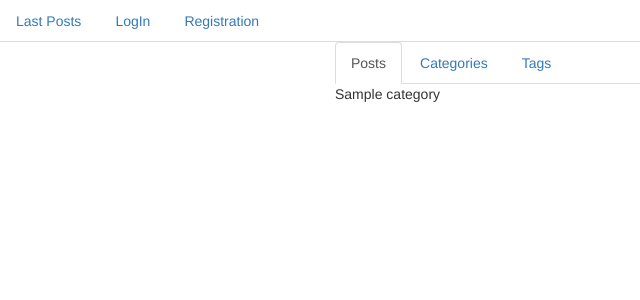
After one commit to skripka696/blog, a Django app: a page that uses blog/templates/base.html in a window 1280 px wide. The commit adds this page. Shown: the top 300 px of the page, without its empty margins (0-640 px from the left). Run offline with Django 3.2, Linux system fonts and the light colour scheme; tables that the repository leaves empty hold one stand-in row (values such as "Sample post"); some libraries are stand-ins or nearby versions.

Commit message:
add templates and some changes

```diff
--- a/blog/blog/settings.py
+++ b/blog/blog/settings.py
@@ -58,7 +58,7 @@ ROOT_URLCONF = 'blog.urls'
 TEMPLATES = [
     {
         'BACKEND': 'django.template.backends.django.DjangoTemplates',
-        'DIRS': [],
+        'DIRS': [BASE_DIR + '/templates/'],
         'APP_DIRS': True,
         'OPTIONS': {
             'context_processors': [
--- a/blog/blog/urls.py
+++ b/blog/blog/urls.py
@@ -19,5 +19,6 @@ from django.contrib import admin
 
 urlpatterns = [
     url(r'^admin/', admin.site.urls),
-    url(r'^', include('user_profile.urls'))
+    url(r'^', include('user_profile.urls')),
+    url(r'^', include('post.urls'))
 ]
--- a/blog/post/models.py
+++ b/blog/post/models.py
@@ -4,7 +4,7 @@ from django.contrib.contenttypes.fields import GenericForeignKey
 from django.contrib.contenttypes.models import ContentType
 
 
-class Category(models.Model):
+class Category(MPTTModel):
     name = models.CharField(max_length=50)
     parent = TreeForeignKey('self', null=True, blank=True,
                             related_name="children", db_index=True)
@@ -12,9 +12,15 @@ class Category(models.Model):
     class MPTTMeta:
         order_insertion_by = ['name']
 
+    def __str__(self):
+        return self.name
+
 
 class Tag(models.Model):
     title = models.CharField(max_length=100)
+
+    def __str__(self):
+        return self.title
 
 
 class Post(models.Model):
@@ -24,8 +30,11 @@ class Post(models.Model):
     category = models.ForeignKey(Category)
     tag = models.ManyToManyField(Tag)
 
+    def __str__(self):
+        return self.title
 
-class Comment(models.Model):
+
+class Comment(MPTTModel):
     title = models.CharField(max_length=100)
     parent = TreeForeignKey('self', null=True, blank=True,
                             related_name="children", db_index=True)
@@ -35,3 +44,6 @@ class Comment(models.Model):
 
     class MPTTMeta:
         order_insertion_by = ['title']
+
+    def __str__(self):
+        return self.title
--- /dev/null
+++ b/blog/post/urls.py
@@ -0,0 +1,7 @@
+from django.conf.urls import url
+from django.contrib import admin
+from post import views
+
+urlpatterns = [
+    url(r'^categories/$', views.CategoryView.as_view(), name='category_list'),
+]
--- a/blog/post/views.py
+++ b/blog/post/views.py
@@ -1,3 +1,17 @@
 from django.shortcuts import render
+from post.models import Category
+from django.views.generic.base import TemplateView
+from django.views.generic.list import ListView
 
-# Create your views here.
+
+class CategoryView(ListView):
+    model = Category
+    template_name = 'category_list.html'
+
+    def get(self, request, *args, **kwargs):
+        categories = Category.objects.all()
+        return render(request, self.template_name, {'category_list': categories})
+
+
+class PostView(ListView):
+    pass
--- a/blog/user_profile/templates/user_profile/base.html
+++ b/blog/templates/base.html
@@ -15,10 +15,18 @@
 <body>
     <div>
         <ul class="nav nav-tabs">
-            <li role="presentation"><a href="#">Home</a></li>
+            <li role="presentation"><a href="{% url 'category_list' %}">Last Posts</a></li>
+            {% if user.is_authenticated %}
+                <li role="presentation"><a href="{% url 'logout' %}">Logout</a></li>
+            {% else %}
+                <li role="presentation"><a href="{% url 'login' %}">LogIn</a></li>
+                <li role="presentation"><a href="{% url 'registr' %}">Registration</a></li>
+            {% endif %}
         </ul>
     </div>
     <div class="col-md-offset-3 col-md-6 col-md-offset-3">
+        {% block sidebar%}
+        {% endblock %}
         {% block content %}
         {% endblock %}
     </div>
--- /dev/null
+++ b/blog/templates/base_content.html
@@ -0,0 +1,16 @@
+{% extends 'base.html' %}
+
+{% block title %}Login{% endblock %}
+
+{% block js %}
+{% endblock %}
+{% block sidebar%}
+    <ul class="nav nav-tabs">
+      <li class="active"><a href="#">Posts</a></li>
+      <li><a href="{% url 'category_list' %}">Categories</a></li>
+      <li><a href="#">Tags</a></li>
+    </ul>
+{% endblock %}
+{% block content %}
+
+{% endblock %}
--- /dev/null
+++ b/blog/templates/category_list.html
@@ -0,0 +1,12 @@
+{% extends 'base_content.html' %}
+
+{% block title %}Login{% endblock %}
+
+{% block js %}
+{% endblock %}
+
+{% block content %}
+    {% for category in category_list%}
+        {{category}}
+    {% endfor%}
+{% endblock %}
--- a/blog/user_profile/templates/user_profile/login.html
+++ b/blog/templates/login.html
@@ -1,4 +1,4 @@
-{% extends 'user_profile/base.html' %}
+{% extends 'base.html' %}
 
 {% block title %}Login{% endblock %}
 
--- a/blog/user_profile/templates/user_profile/registration.html
+++ b/blog/templates/registration.html
@@ -1,4 +1,4 @@
-{% extends 'user_profile/base.html' %}
+{% extends 'base.html' %}
 
 {% block title %}Login{% endblock %}
 
--- a/blog/user_profile/forms.py
+++ b/blog/user_profile/forms.py
@@ -5,6 +5,7 @@ from django.contrib.auth.forms import UserCreationForm, AuthenticationForm
 from blog.settings import RECAPTCHA_PRIVATE_KEY
 import requests
 import json
+
 
 class BootstrapStyleForm(forms.Form):
 
--- a/blog/user_profile/urls.py
+++ b/blog/user_profile/urls.py
@@ -3,6 +3,7 @@ from django.contrib import admin
 from user_profile import views
 
 urlpatterns = [
-    url(r'^login/$', views.Login.as_view(), name='home'),
+    url(r'^login/$', views.Login.as_view(), name='login'),
+    url(r'^logout/$', views.LogOut.as_view(), name='logout'),
     url(r'^registration/$', views.Registration.as_view(), name='registr'),
 ]
```
Also changed, not shown: blog/user_profile/views.py (+12 -20 lines).
